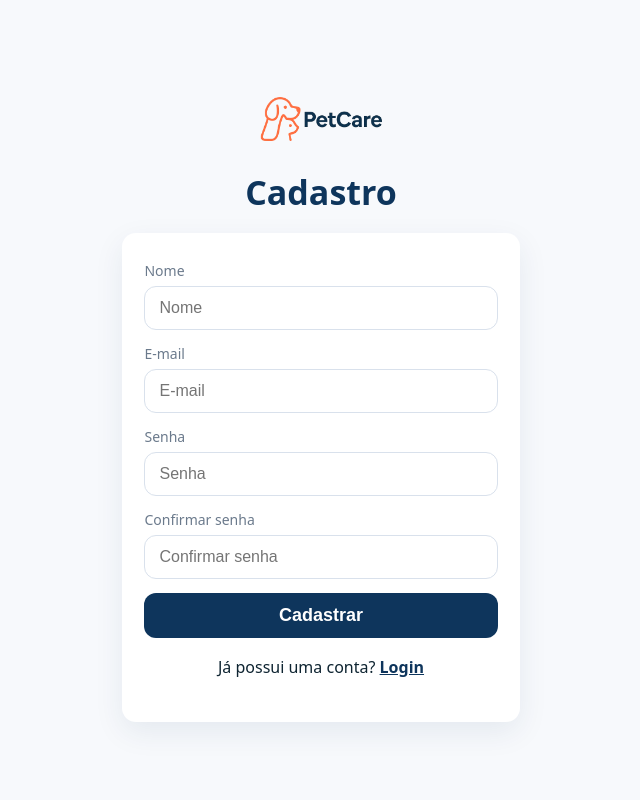
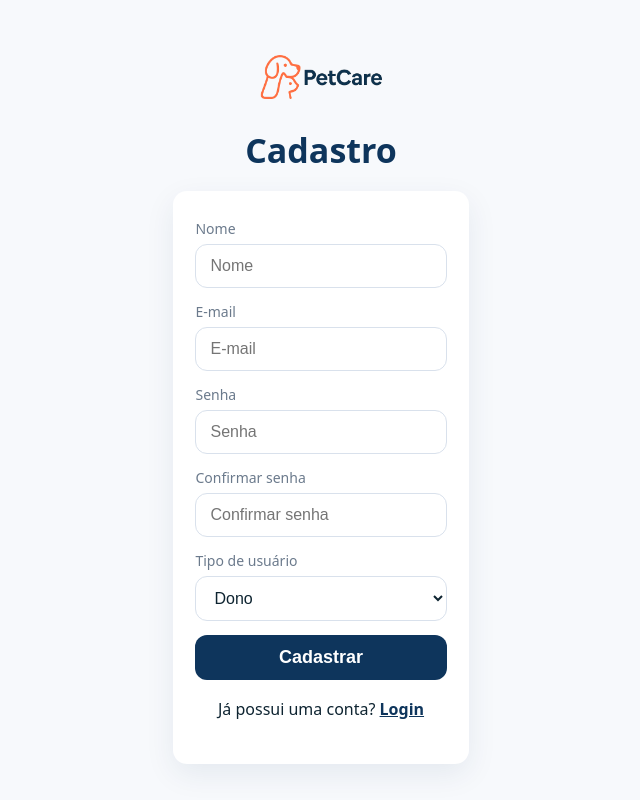
Before and after one commit to MarceloRodrigues1853/petcare-Hackathon_ONE, a React (Vite) app in the folder frontend/: page /register in a window 1280 px wide. Shown: the whole page, without its empty margins (319-959 px from the left). Built offline with nearby package versions, Linux system fonts and the light colour scheme; no server answers.

Commit message:
feat/frontend: refatorando [ src/pages/Register.jsx }

```diff
--- a/frontend/src/pages/Register.jsx
+++ b/frontend/src/pages/Register.jsx
@@ -9,6 +9,7 @@ export default function Register(){
   const [email,setEmail] = useState("");
   const [password,setPassword] = useState("");
   const [confirm,setConfirm] = useState("");
+  const [role,setRole] = useState("OWNER");
   const [loading,setLoading] = useState(false);
   const [msg,setMsg] = useState("");
 
@@ -51,6 +52,19 @@ export default function Register(){
           <label>Confirmar senha</label>
           <input type="password" value={confirm} onChange={e=>setConfirm(e.target.value)} placeholder="Confirmar senha" required/>
 
+          <label>Tipo de usuário</label>
+          <select
+            className="role-select"
+            value={role}
+            onChange={e=>setRole(e.target.value)}
+            required
+          >
+
+            <option value="" disabled>Selecione</option>
+            <option value="OWNER">Dono</option>
+            <option value="SITTER">Cuidador(a)</option>
+          </select>
+
           <button className="btn" disabled={loading}>
             {loading ? "Cadastrando..." : "Cadastrar"}
           </button>
```
